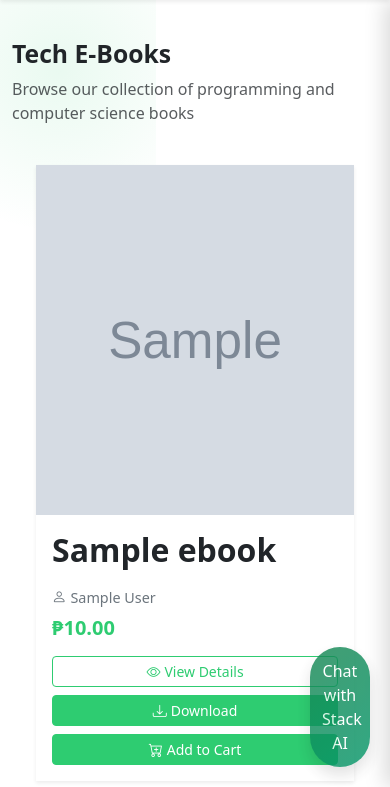
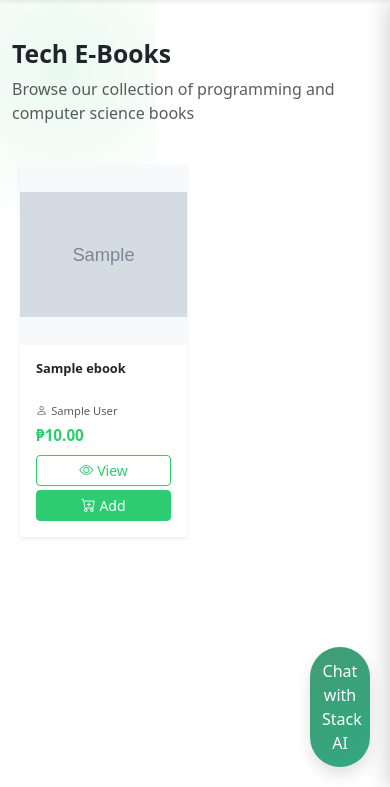
Before and after one commit to Hiro-Setsuya/BookStack, a PHP site: page /BookStack/ebooks.php in a window 390 px wide. Shown: the part 57-844 px from the top of the page. Run offline with PHP 8.4, Linux system fonts and the light colour scheme; tables that the repository leaves empty hold one stand-in row (values such as "Sample post"); grey boxes marked "Sample" are stand-in pictures.

Commit message:
Fix the responsiveness card line-up

```diff
--- a/ebooks.php
+++ b/ebooks.php
@@ -108,6 +108,127 @@ if (!empty($search_query)) {
     <link href="https://cdn.jsdelivr.net/npm/bootstrap@5.3.8/dist/css/bootstrap.min.css" rel="stylesheet">
     <link href="https://cdn.jsdelivr.net/npm/bootstrap-icons@1.11.3/font/bootstrap-icons.css" rel="stylesheet">
     <link rel="stylesheet" href="style.css">
+    <style>
+        /* Responsive ebook cover sizes */
+        .ebook-cover-container {
+            min-height: 180px;
+            height: 180px;
+        }
+
+        /* Responsive typography */
+        .ebook-title {
+            font-size: 0.8rem;
+            line-height: 1.2;
+            min-height: 2.4rem;
+        }
+
+        .ebook-author {
+            font-size: 0.7rem;
+        }
+
+        .ebook-price {
+            font-size: 0.95rem;
+        }
+
+        .ebook-btn {
+            font-size: 0.75rem;
+            padding: 0.35rem 0.5rem;
+        }
+
+        .ebook-card-body {
+            padding: 0.5rem;
+        }
+
+        @media (min-width: 576px) {
+            .ebook-cover-container {
+                min-height: 240px;
+                height: 240px;
+            }
+
+            .ebook-title {
+                font-size: 0.95rem;
+                line-height: 1.3;
+                min-height: 2.6rem;
+            }
+
+            .ebook-author {
+                font-size: 0.8rem;
+            }
+
+            .ebook-price {
+                font-size: 1.05rem;
+            }
+
+            .ebook-btn {
+                font-size: 0.85rem;
+                padding: 0.4rem 0.6rem;
+            }
+
+            .ebook-card-body {
+                padding: 0.75rem;
+            }
+        }
+
+        @media (min-width: 768px) {
+            .ebook-cover-container {
+                min-height: 280px;
+                height: 280px;
+            }
+
+            .ebook-title {
+                font-size: 1rem;
+                line-height: 1.3;
+                min-height: 2.6rem;
+            }
+
+            .ebook-author {
+                font-size: 0.875rem;
+            }
+
+            .ebook-price {
+                font-size: 1.15rem;
+            }
+
+            .ebook-btn {
+                font-size: 0.9rem;
+                padding: 0.45rem 0.7rem;
+            }
+
+            .ebook-card-body {
+                padding: 1rem;
+            }
+        }
+
+        @media (min-width: 992px) {
+            .ebook-cover-container {
+                min-height: 320px;
+                height: 320px;
+            }
+
+            .ebook-title {
+                font-size: 1.1rem;
+                line-height: 1.4;
+                min-height: 3rem;
+            }
+
+            .ebook-author {
+                font-size: 0.9375rem;
+            }
+
+            .ebook-price {
+                font-size: 1.25rem;
+            }
+
+            .ebook-btn {
+                font-size: 0.9375rem;
+                padding: 0.5rem 0.75rem;
+            }
+
+            .ebook-card-body {
+                padding: 1.25rem;
+            }
+        }
+    </style>
 </head>
 
 <body>
@@ -140,38 +261,40 @@ if (!empty($search_query)) {
             </div>
         </div>
 
-        <div class="row g-4 px-4">
+        <div class="row g-3 px-2 px-sm-4">
             <?php
             if ($result && mysqli_num_rows($result) > 0) {
                 while ($ebook = mysqli_fetch_assoc($result)) {
             ?>
-                    <div class="col-12 col-sm-6 col-md-4 col-lg-3">
+                    <div class="col-6 col-sm-6 col-md-4 col-lg-3">
                         <div class="card ebook-card shadow-sm border-0 h-100">
-                            <img src="<?php echo htmlspecialchars($ebook['cover_image'] ?? 'assets/img/ebook_cover/default.jpg'); ?>"
-                                class="card-img-top ebook-cover"
-                                alt="<?php echo htmlspecialchars($ebook['title']); ?>">
-                            <div class="card-body d-flex flex-column">
-                                <h5 class="card-title ebook-title fw-semibold">
-                                    <?php echo htmlspecialchars($ebook['title']); ?>
-                                </h5>
-                                <p class="card-text ebook-author mb-2">
-                                    <i class="bi bi-person me-1"></i><?php echo htmlspecialchars($ebook['author'] ?? 'Unknown'); ?>
+                            <a href="ebook-details.php?id=<?php echo $ebook['ebook_id']; ?>" class="text-decoration-none bg-light d-flex align-items-center justify-content-center ebook-cover-container" style="overflow: hidden;">
+                                <img src="<?php echo htmlspecialchars($ebook['cover_image'] ?? 'assets/img/ebook_cover/default.jpg'); ?>"
+                                    class="ebook-cover w-100 h-100"
+                                    alt="<?php echo htmlspecialchars($ebook['title']); ?>"
+                                    style="object-fit: contain; object-position: center;">
+                            </a>
+                            <div class="card-body d-flex flex-column ebook-card-body">
+                                <a href="ebook-details.php?id=<?php echo $ebook['ebook_id']; ?>" class="text-decoration-none">
+                                    <h6 class="card-title ebook-title fw-bold text-dark mb-1 mb-sm-2 overflow-hidden" style="display: -webkit-box; -webkit-line-clamp: 2; -webkit-box-orient: vertical;">
+                                        <?php echo htmlspecialchars($ebook['title']); ?>
+                                    </h6>
+                                </a>
+                                <p class="card-text ebook-author mb-1 mb-sm-2 text-muted">
+                                    <i class="bi bi-person me-1"></i><span class="d-none d-sm-inline"><?php echo htmlspecialchars($ebook['author'] ?? 'Unknown'); ?></span><span class="d-inline d-sm-none"><?php echo htmlspecialchars(strlen($ebook['author']) > 15 ? substr($ebook['author'], 0, 15) . '...' : $ebook['author']); ?></span>
                                 </p>
                                 <div class="mt-auto">
-                                    <div class="d-flex justify-content-between align-items-center mb-3">
-                                        <span class="h5 mb-0 text-green fw-bold">₱<?php echo number_format($ebook['price'], 2); ?></span>
+                                    <div class="mb-2">
+                                        <span class="ebook-price text-green fw-bold d-block">₱<?php echo number_format($ebook['price'], 2); ?></span>
                                     </div>
-                                    <div class="d-grid gap-2">
-                                        <a href="ebook-details.php?id=<?php echo $ebook['ebook_id']; ?>" class="btn btn-outline-green btn-sm">
-                                            <i class="bi bi-eye me-1"></i>View Details
-                                        </a>
-                                        <a href="download.php?id=<?php echo $ebook['ebook_id']; ?>" class="btn btn-green btn-sm">
-                                            <i class="bi bi-download me-1"></i>Download
+                                    <div class="d-grid gap-1">
+                                        <a href="ebook-details.php?id=<?php echo $ebook['ebook_id']; ?>" class="btn btn-outline-green btn-sm ebook-btn">
+                                            <i class="bi bi-eye me-1"></i><span class="d-none d-sm-inline">View Details</span><span class="d-inline d-sm-none">View</span>
                                         </a>
                                         <form method="POST" class="m-0">
                                             <input type="hidden" name="ebook_id" value="<?php echo $ebook['ebook_id']; ?>">
-                                            <button type="submit" name="add_to_cart" class="btn btn-green btn-sm w-100">
-                                                <i class="bi bi-cart-plus me-1"></i>Add to Cart
+                                            <button type="submit" name="add_to_cart" class="btn btn-green btn-sm w-100 ebook-btn">
+                                                <i class="bi bi-cart-plus me-1"></i><span class="d-none d-sm-inline">Add to Cart</span><span class="d-inline d-sm-none">Add</span>
                                             </button>
                                         </form>
                                     </div>
```
